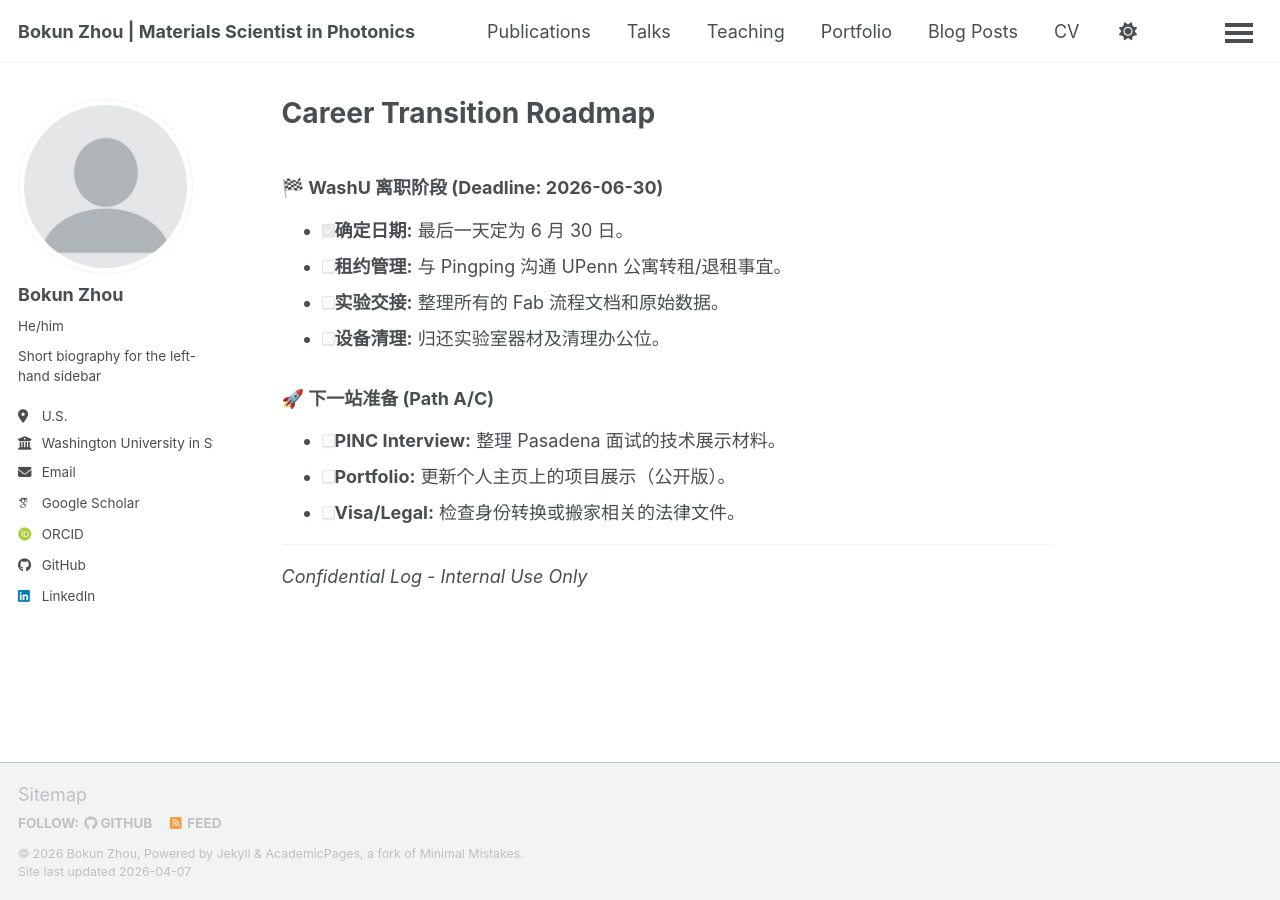
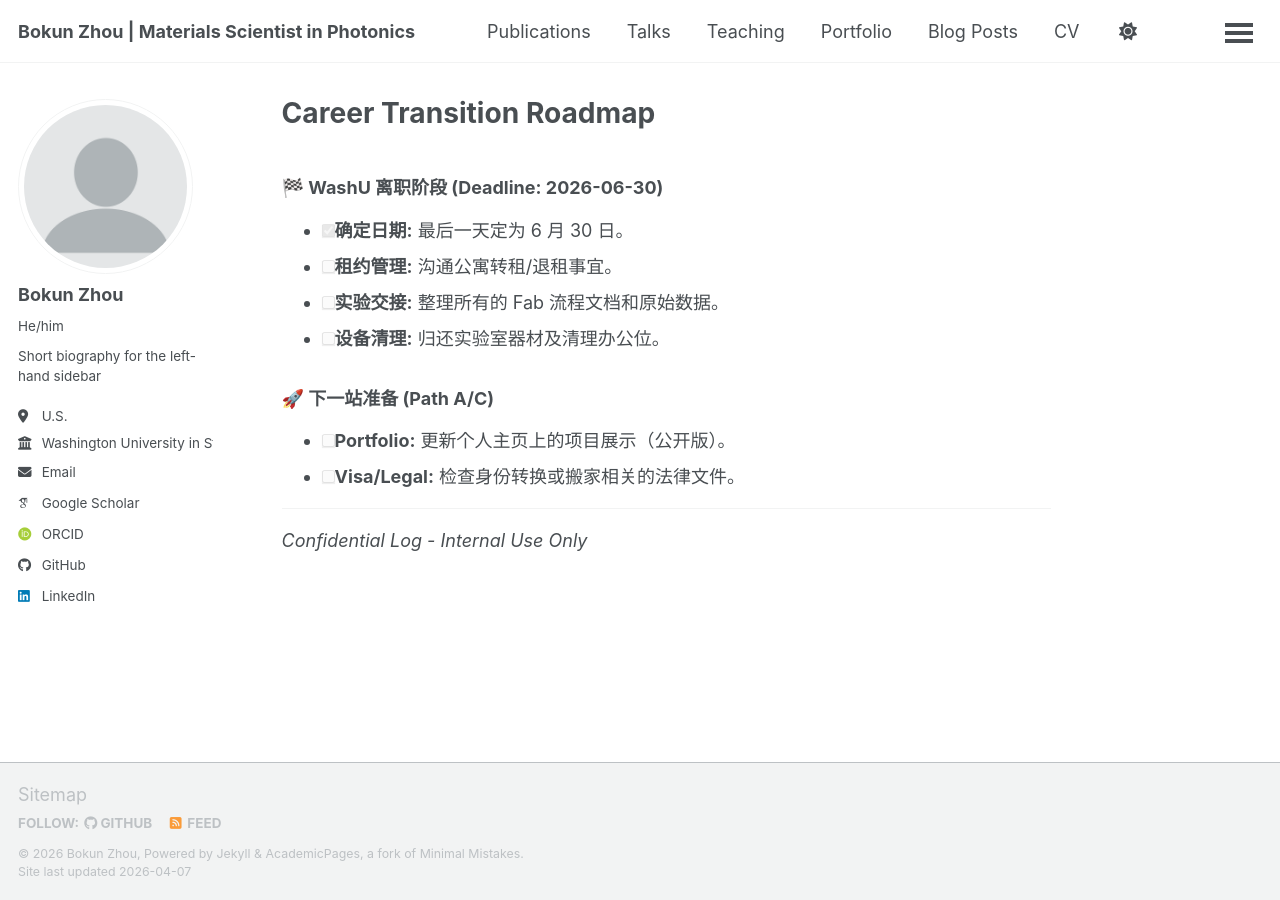
Before and after one commit to bokunz/bokunz.github.io, a Jekyll site: the page built from _pages/exit-plan-2026.md, in a window 1280 px wide. Built offline with Jekyll 4.4.1, drawn with Linux system fonts in a browser that asks for light colours; some web fonts are replaced; a script bundle is joined from its source files by our own code; library files that are not in the unit come from our copies.

Commit message:
Update exit-plan-2026.md

```diff
--- a/_pages/exit-plan-2026.md
+++ b/_pages/exit-plan-2026.md
@@ -8,12 +8,11 @@ sitemap: false
 
 ### 🏁 WashU 离职阶段 (Deadline: 2026-06-30)
 * [x] **确定日期:** 最后一天定为 6 月 30 日。
-* [ ] **租约管理:** 与 Pingping 沟通 UPenn 公寓转租/退租事宜。
+* [ ] **租约管理:** 沟通公寓转租/退租事宜。
 * [ ] **实验交接:** 整理所有的 Fab 流程文档和原始数据。
 * [ ] **设备清理:** 归还实验室器材及清理办公位。
 
 ### 🚀 下一站准备 (Path A/C)
-* [ ] **PINC Interview:** 整理 Pasadena 面试的技术展示材料。
 * [ ] **Portfolio:** 更新个人主页上的项目展示（公开版）。
 * [ ] **Visa/Legal:** 检查身份转换或搬家相关的法律文件。
 
```
